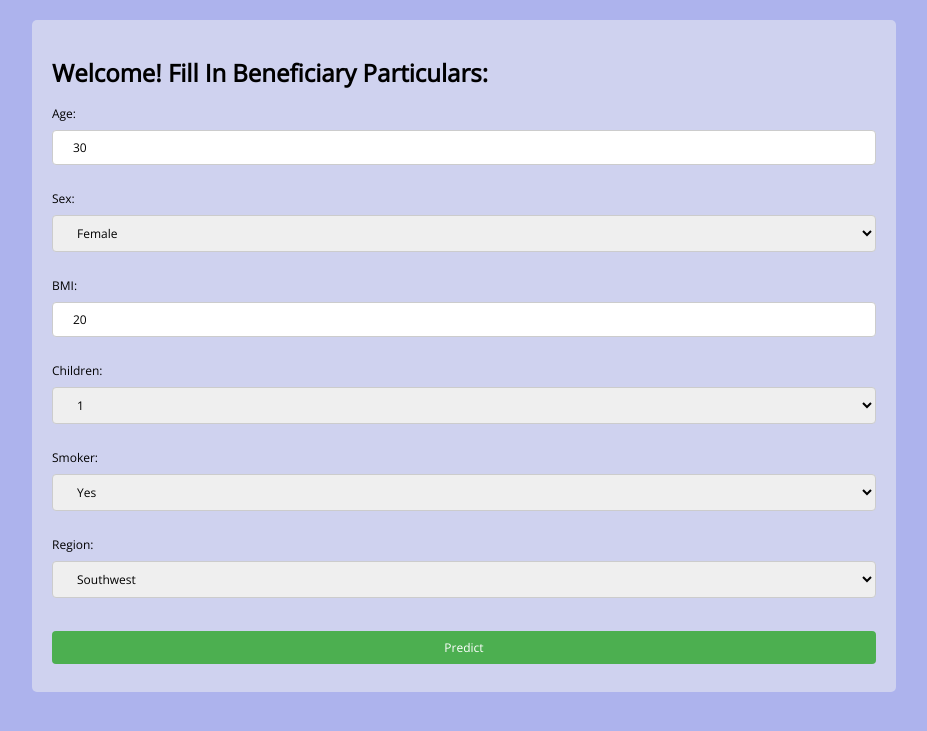
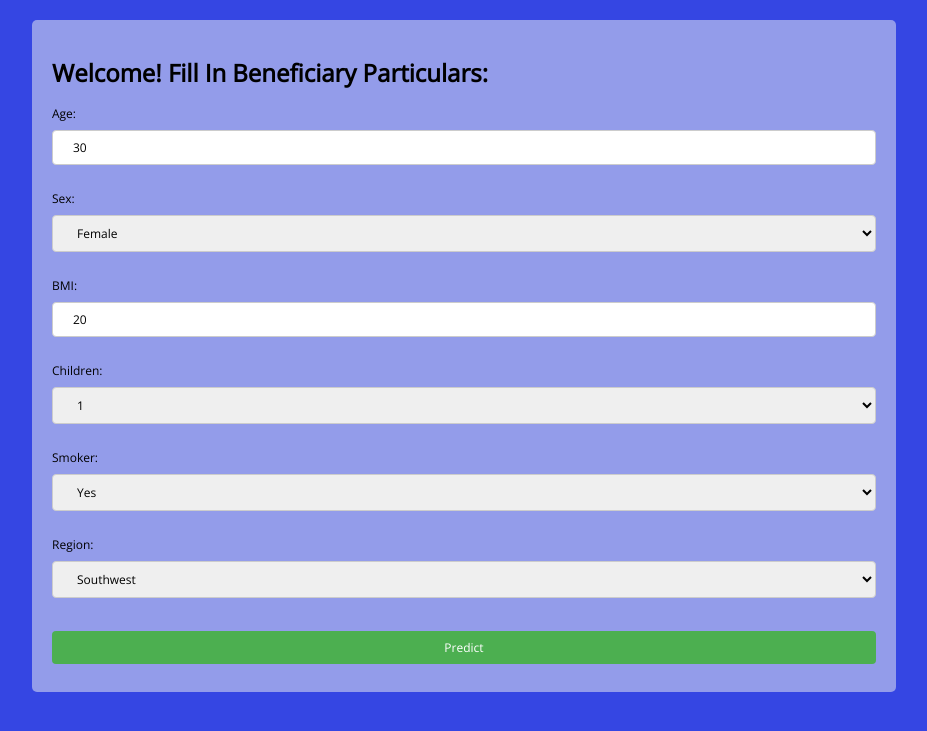
Before and after one commit to alvincss/Lesson8-CICD-Demo, a Flask app: page / in a window 1280 px wide. Shown: the top 731 px of the page, without its empty margins (176-1103 px from the left). Run offline with Flask 3, Linux system fonts and the light colour scheme.

Commit message:
changed background color of index.html using style.css

```diff
--- a/src/static/css/style.css
+++ b/src/static/css/style.css
@@ -3,7 +3,7 @@
 body {
     /* Source: https://fonts.google.com/specimen/Open+Sans */
     font-family: 'Open Sans', sans-serif;
-    background: #adb3ed;
+    background: #3546e3;
     font-size: 12px;
 }
 
```
